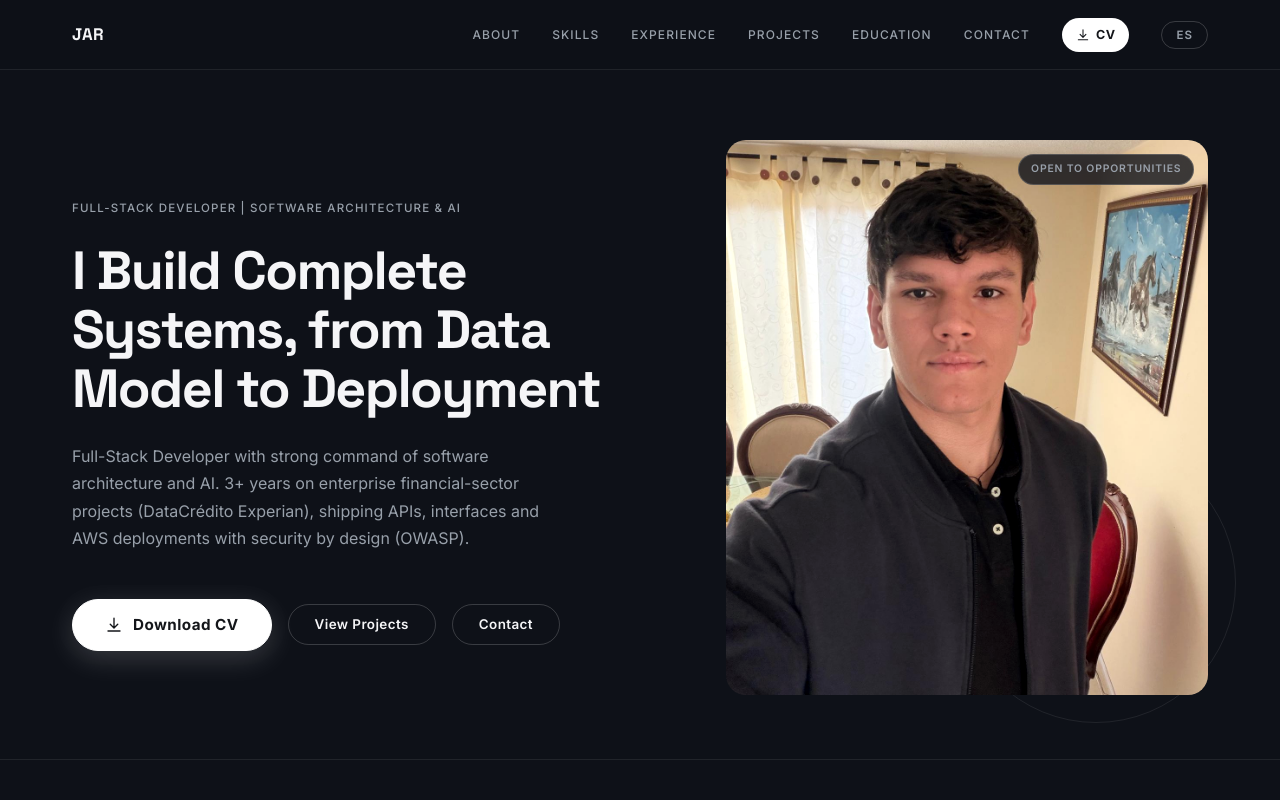
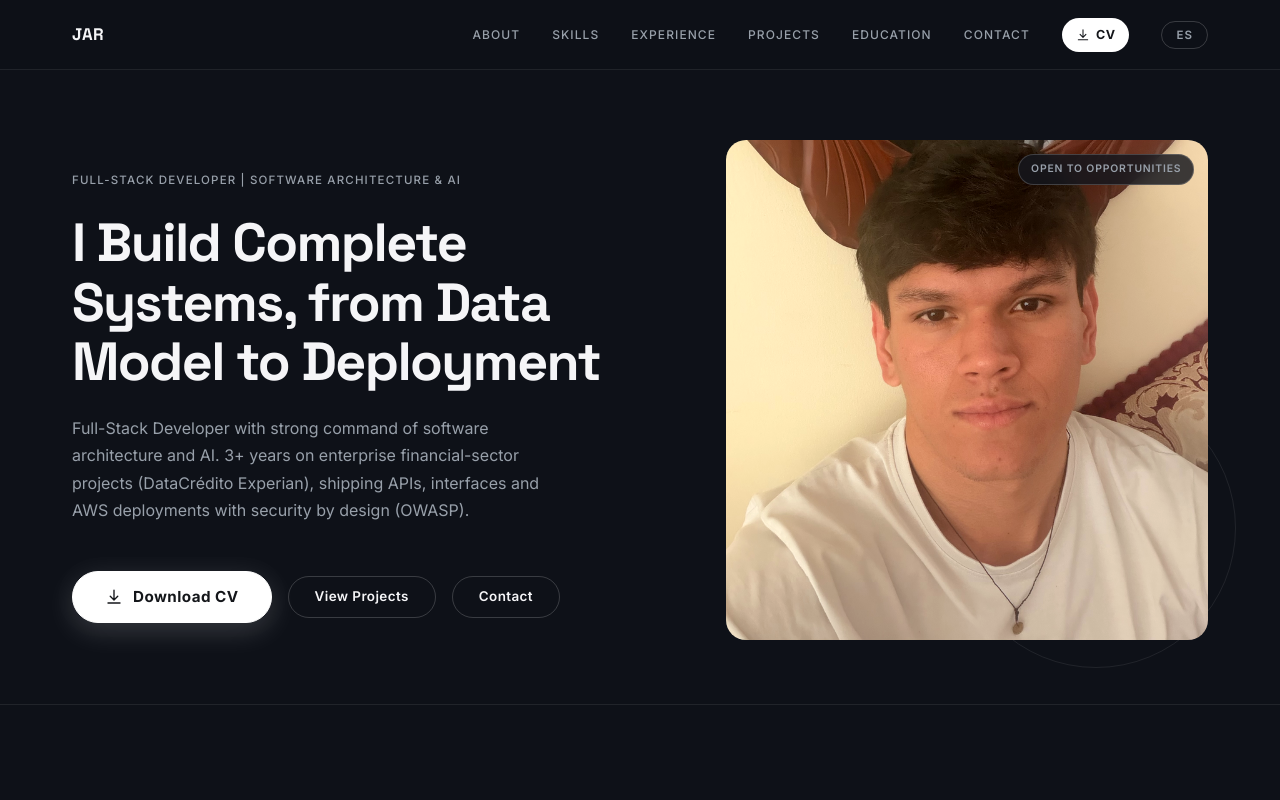
Before and after one commit to Julianlamaravilla/ptf, a plain HTML site: page index.html in a window 1280 px wide. Shown: the top 800 px of the page. Drawn offline with Linux system fonts and the light colour scheme; animation ran at ten frames a second.

Commit message:
feat(hero): update profile photo
Co-Authored-By: Claude Sonnet 5.5 <noreply@anthropic.com>

```diff
--- a/index.html
+++ b/index.html
@@ -137,7 +137,7 @@
         </div>
         <div class="hero-visual">
             <div class="hero-visual-inner">
-                <img src="./resources/pictures/JAR1.jpeg" alt="Julián Andrés Restrepo">
+                <img src="./resources/pictures/JAR3.png" alt="Julián Andrés Restrepo">
                 <div class="hero-availability">Open to opportunities</div>
             </div>
         </div>
```
Also changed, not shown: resources/pictures/JAR3.png (added).
